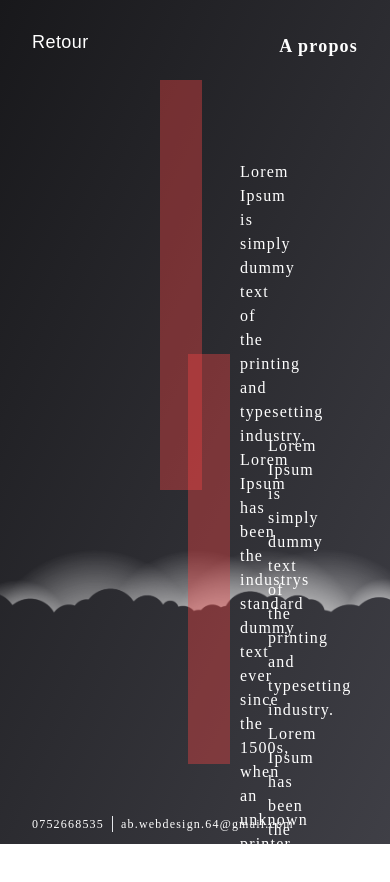
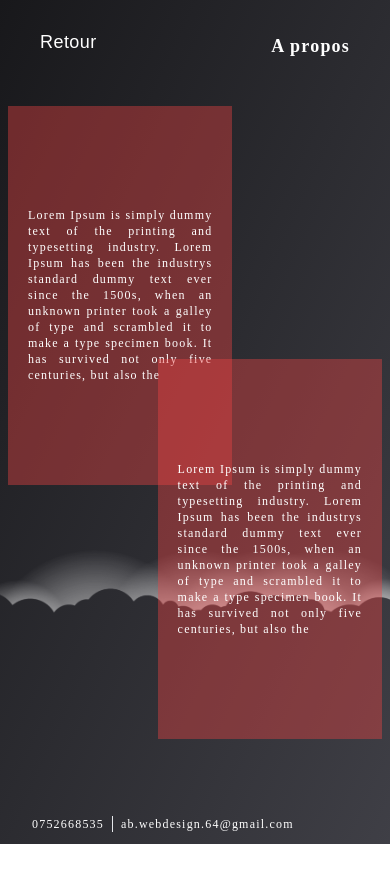
Before and after one commit to aurelienbrethes/ab-webdesign, a Next.js app: page /about in a window 390 px wide. Shown: the top 882 px of the page. After the commit the page ends 844 px from the top, so only its background shows below. Built offline with nearby package versions, Linux system fonts and the light colour scheme; a web font is replaced by a local one.

Commit message:
about section responsive OK

```diff
--- a/pages/about.tsx
+++ b/pages/about.tsx
@@ -18,11 +18,10 @@ const aboutArray = [
 
 const About: NextPage = () => {
   return (
-    <div className="relative w-screen h-screen">
+    <div className="relative flex items-center w-screen h-screen mx-2 overflow-hidden sm:mx-5 md:mx-8">
       <H1Title title="A propos" />
-
       <BackButton />
-      <section className="absolute top-20 bottom-20 right-40 left-40">
+      <section className="w-full h-3/4">
         <div className="relative w-full h-full ">
           {aboutArray.map((card, index) => (
             <AboutCard
--- a/src/components/AboutCard.tsx
+++ b/src/components/AboutCard.tsx
@@ -11,9 +11,9 @@ const AboutCard = ({ text, cardClass, motionClass }: IAboutCard) => {
     <motion.div
       animate={{ x: motionClass }}
       transition={{ ease: 'easeOut', duration: 0.5 }}
-      className={`absolute w-3/5 ${cardClass} bg-red-500 bg-opacity-40 h-3/5`}
+      className={`absolute w-3/5 ${cardClass} flex justify-center items-center bg-red-500 bg-opacity-40 h-3/5`}
     >
-      <p className="p-20">{text}</p>
+      <p className="p-5 text-xs text-justify sm:text-base md:p-20">{text}</p>
     </motion.div>
   )
 }
```
